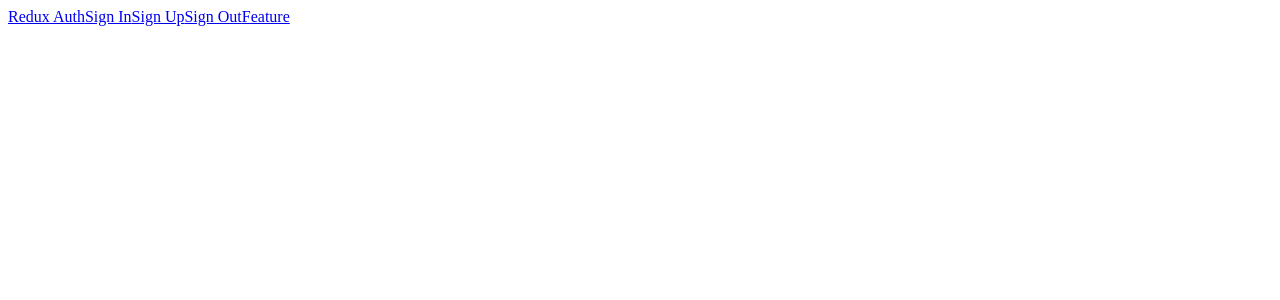
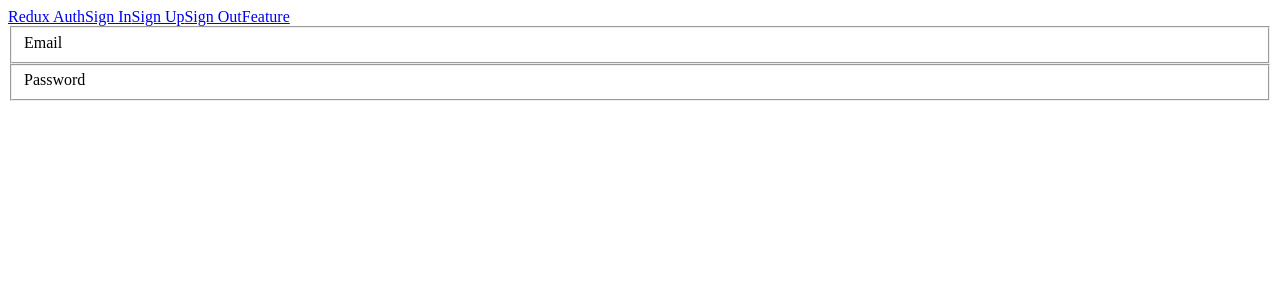
Before and after one commit to hankeliu2015/redux-authenticate-client, a React (Create React App) app: page /signup in a window 1280 px wide. Shown: the top 300 px of the page. Built offline with nearby package versions, Linux system fonts and the light colour scheme.

Commit message:
add signup form component

```diff
--- a/src/components/Header.js
+++ b/src/components/Header.js
@@ -14,5 +14,4 @@
     )
   }
 }
-
 export default Header;
--- /dev/null
+++ b/src/components/auth/signup.js
@@ -0,0 +1,22 @@
+import React, { Component } from 'react';
+
+class Signup extends Component {
+  render() {
+    return (
+      <form>
+      <fieldset>
+        <label>
+        Email
+        </label>
+      </fieldset>
+      <fieldset>
+        <label>
+        Password
+        </label>
+      </fieldset>
+      </form>
+    )
+  }
+}
+
+export default Signup;
--- a/src/index.js
+++ b/src/index.js
@@ -2,12 +2,14 @@
 import ReactDOM  from 'react-dom';
 import App from './components/App';
 import {BrowserRouter, Route} from 'react-router-dom';
-import Welcome from './components/Welcome'
+import Welcome from './components/Welcome';
+import Signup from './components/auth/signup';
 
 ReactDOM.render(
   <BrowserRouter>
     <App>
       <Route path='/' exact component={Welcome}></Route>
+      <Route path='/signup' exact component={Signup}></Route>
     </App>
   </BrowserRouter>,
   document.querySelector('#root'))
```
